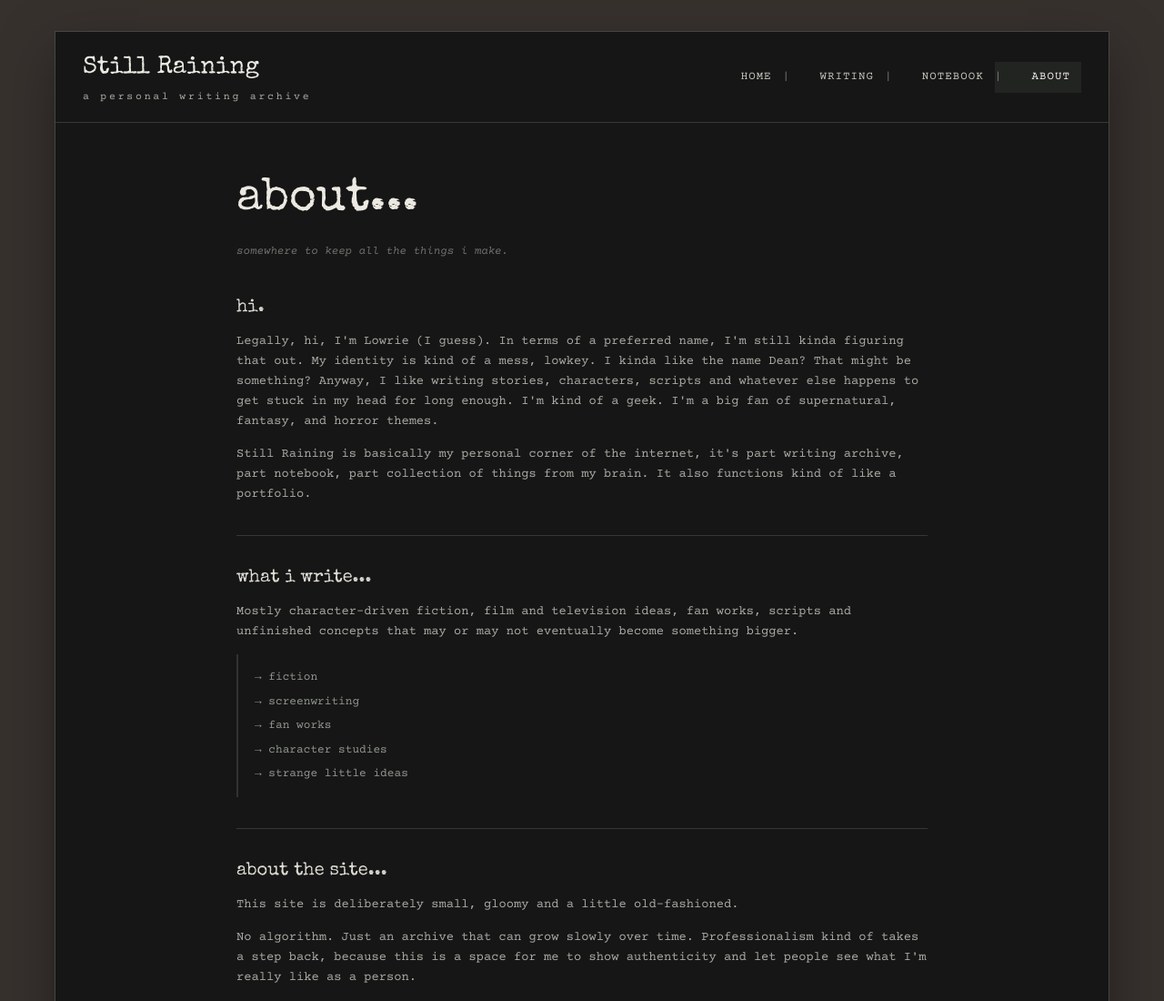
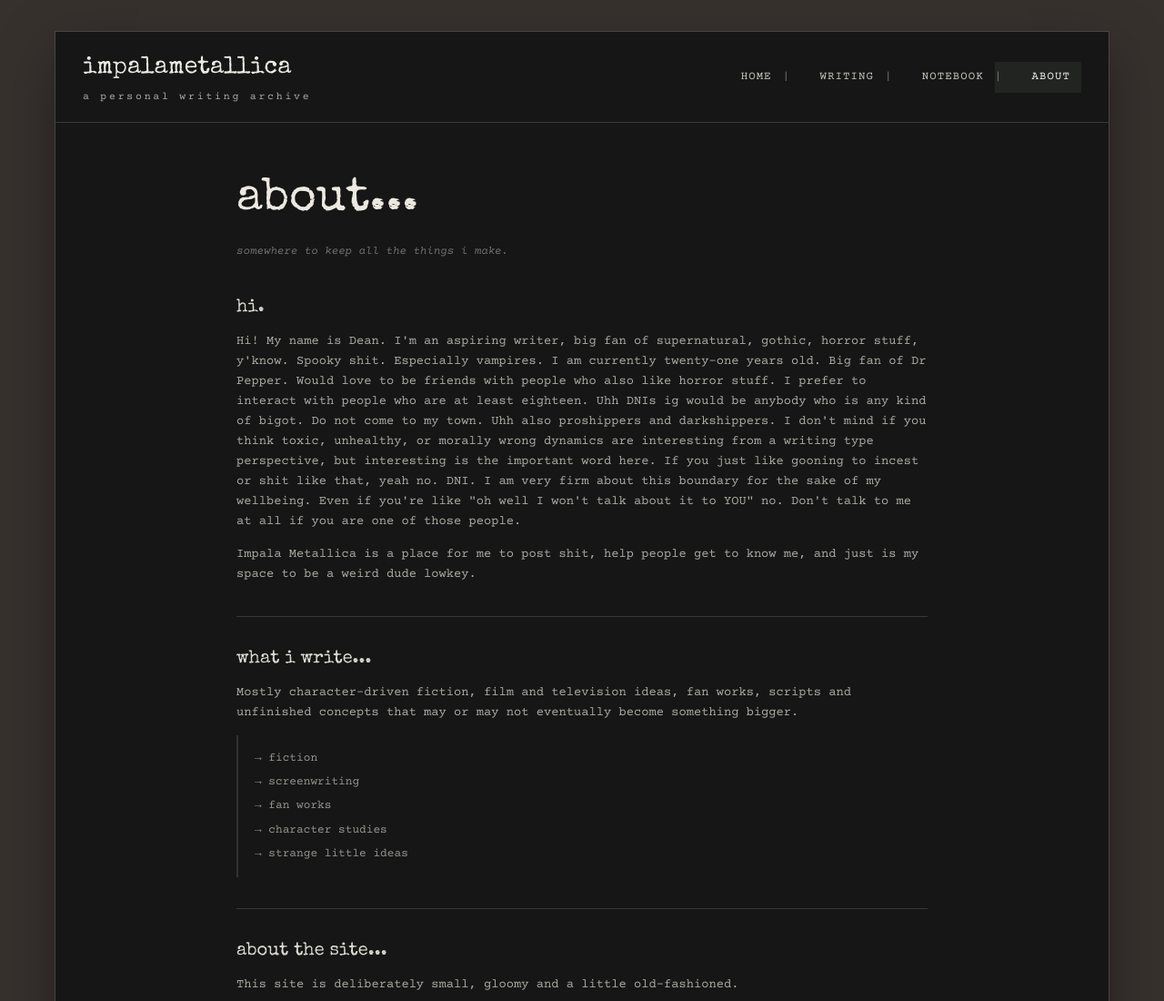
Before and after one commit to kismetproject/aboutme, a plain HTML site: page about.html in a window 1280 px wide. Shown: the top 1100 px of the page at 91% size. Drawn offline with nearby package versions, Linux system fonts and the light colour scheme; no server answers.

Commit message:
Change title and update personal description
Updated personal introduction and site title.

```diff
--- a/about.html
+++ b/about.html
@@ -10,7 +10,7 @@
     content="width=device-width, initial-scale=1"
   >
 
-  <title>Still Raining — About</title>
+  <title>impalametallica</title>
 
   <link
     href="https://fonts.googleapis.com/css2?family=Courier+Prime:ital,wght@0,400;0,700;1,400&family=Special+Elite&display=swap"
@@ -352,7 +352,7 @@
       <a href="index.html">
 
         <h1 class="brand-title">
-          Still Raining
+          impalametallica
         </h1>
 
         <span class="brand-subtitle">
@@ -405,17 +405,18 @@
         </h3>
 
         <p>
-          Legally, hi, I'm Lowrie (I guess). In terms of a preferred name, I'm still kinda figuring that out. My identity is kind of a mess, lowkey. I kinda like the name Dean? That might be something? Anyway, I like writing stories, characters,
-          scripts and whatever else happens to get stuck
-          in my head for long enough. I'm kind of a geek. I'm a big fan of supernatural, fantasy, and horror themes.
-
-
+          Hi! My name is Dean. I'm an aspiring writer, big fan of supernatural, gothic, horror stuff, y'know. Spooky shit. Especially vampires.
+          I am currently twenty-one years old.
+          Big fan of Dr Pepper.
+          Would love to be friends with people who also like horror stuff. I prefer to interact with people who are at least eighteen.
+          Uhh DNIs ig would be anybody who is any kind of bigot. Do not come to my town. Uhh also proshippers and darkshippers.
+          I don't mind if you think toxic, unhealthy, or morally wrong dynamics are interesting from a writing type perspective, but interesting is the important word here.
+          If you just like gooning to incest or shit like that, yeah no. DNI. I am very firm about this boundary for the sake of my wellbeing.
+          Even if you're like "oh well I won't talk about it to YOU" no. Don't talk to me at all if you are one of those people.
         </p>
 
         <p>
-          Still Raining is basically my personal corner
-          of the internet, it's part writing archive, part
-          notebook, part collection of things from my brain. It also functions kind of like a portfolio.
+          Impala Metallica is a place for me to post shit, help people get to know me, and just is my space to be a weird dude lowkey.
         </p>
 
       </section>
```
